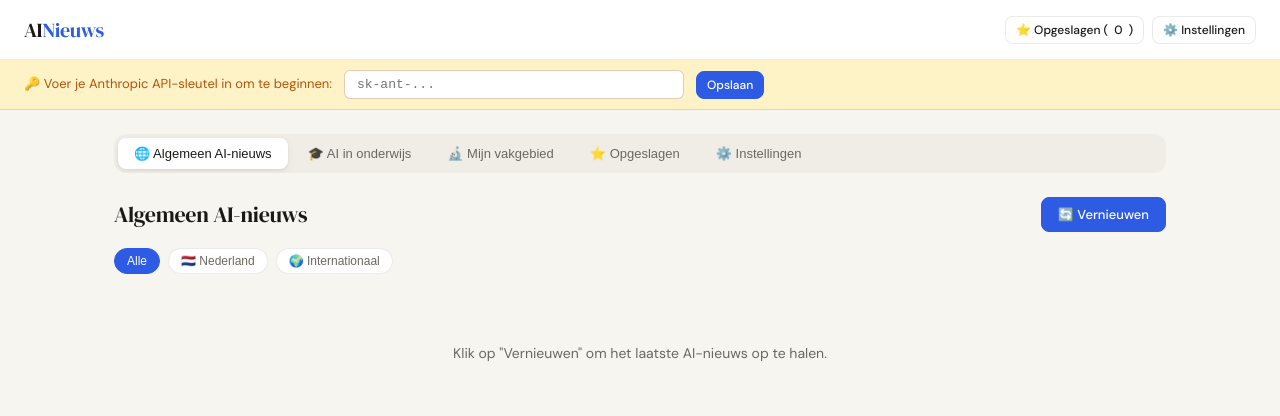
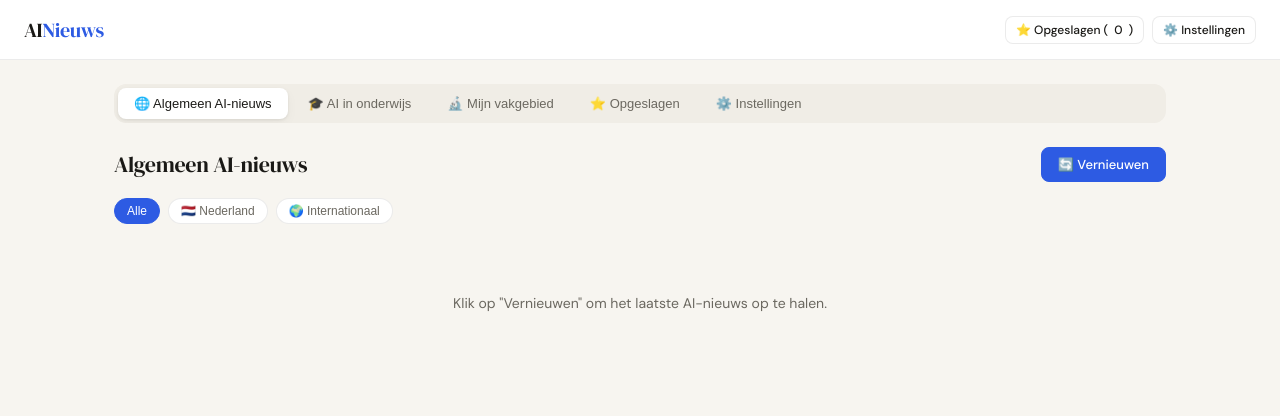
Before and after one commit to lexcoene001-cpu/AI-Nieuws, a website: page index.html in a window 1280 px wide. Drawn offline with Linux system fonts and the light colour scheme.

Commit message:
Add files via upload

```diff
--- a/index.html
+++ b/index.html
@@ -62,30 +62,7 @@
   .header-actions { display: flex; gap: 8px; align-items: center; }
 
   /* API KEY BANNER */
-  #api-banner {
-    background: var(--amber-light);
-    border-bottom: 1px solid rgba(180,83,9,0.2);
-    padding: 10px 24px;
-    display: flex;
-    align-items: center;
-    gap: 12px;
-    font-size: 13px;
-    color: var(--amber);
-  }
 
-  #api-banner input {
-    flex: 1;
-    max-width: 340px;
-    padding: 6px 12px;
-    border: 1px solid rgba(180,83,9,0.3);
-    border-radius: 6px;
-    font-size: 13px;
-    font-family: monospace;
-    background: white;
-    color: var(--text);
-  }
-
-  #api-banner.hidden { display: none; }
 
   /* LAYOUT */
   .container { max-width: 1100px; margin: 0 auto; padding: 24px 24px; }
@@ -518,11 +495,7 @@
   </div>
 </header>
 
-<div id="api-banner">
-  <span>🔑 Voer je Anthropic API-sleutel in om te beginnen:</span>
-  <input type="password" id="api-key-input" placeholder="sk-ant-..." oninput="saveApiKey(this.value)">
-  <button class="btn btn-primary btn-sm" onclick="saveApiKeyAndClose()">Opslaan</button>
-</div>
+
 
 <div class="container">
 
@@ -816,6 +789,7 @@ function renderArticles(tab) {
     const isSaved = savedArticles.some(s => s.titel === a.titel);
     const badgeClass = a.regio === 'nl' ? 'badge-nl' : (tab === 'onderwijs' ? 'badge-edu' : tab === 'vakgebied' ? 'badge-vak' : 'badge-intl');
     const badgeLabel = a.regio === 'nl' ? '🇳🇱 Nederland' : '🌍 Internationaal';
+    const zoekUrl = `https://www.google.com/search?q=${encodeURIComponent(a.titel + ' ' + a.bron)}`;
     return `
       <div class="article-card">
         <div class="card-header">
@@ -825,9 +799,8 @@ function renderArticles(tab) {
         <div class="card-meta">${escHtml(a.bron)} · ${escHtml(a.datum)}</div>
         <div class="card-summary">${escHtml(a.samenvatting)}</div>
         <div class="card-footer">
-          <div style="font-size:12px;color:var(--muted);">${tab === 'vakgebied' ? vakgebied : tab === 'onderwijs' ? 'Onderwijs' : 'AI Nieuws'}</div>
+          <a href="${zoekUrl}" target="_blank" style="font-size:12px;color:var(--accent);text-decoration:none;">🔍 Zoek artikel</a>
           <div class="card-actions">
-            ${a.url && a.url !== 'https://...' ? `<a class="icon-btn" href="${escHtml(a.url)}" target="_blank" title="Lees artikel">🔗</a>` : ''}
             <button class="icon-btn ${isSaved ? 'saved' : ''}" onclick="toggleSave(${globalIdx}, '${tab}')" title="${isSaved ? 'Verwijder' : 'Opslaan'}">⭐</button>
             <button class="icon-btn" onclick="openShare(${globalIdx}, '${tab}')" title="Delen">↗</button>
           </div>
@@ -893,7 +866,7 @@ function renderSaved() {
         <div class="card-footer">
           <div style="font-size:12px;color:var(--muted);">Opgeslagen</div>
           <div class="card-actions">
-            ${a.url && a.url !== 'https://...' ? `<a class="icon-btn" href="${escHtml(a.url)}" target="_blank">🔗</a>` : ''}
+            <a class="icon-btn" href="https://www.google.com/search?q=${encodeURIComponent(a.titel + ' ' + a.bron)}" target="_blank" title="Zoek artikel">🔍</a>
             <button class="icon-btn saved" onclick="removeSaved(${i})" title="Verwijderen">⭐</button>
             <button class="icon-btn" onclick="openShareDirect(${i})" title="Delen">↗</button>
           </div>
```
